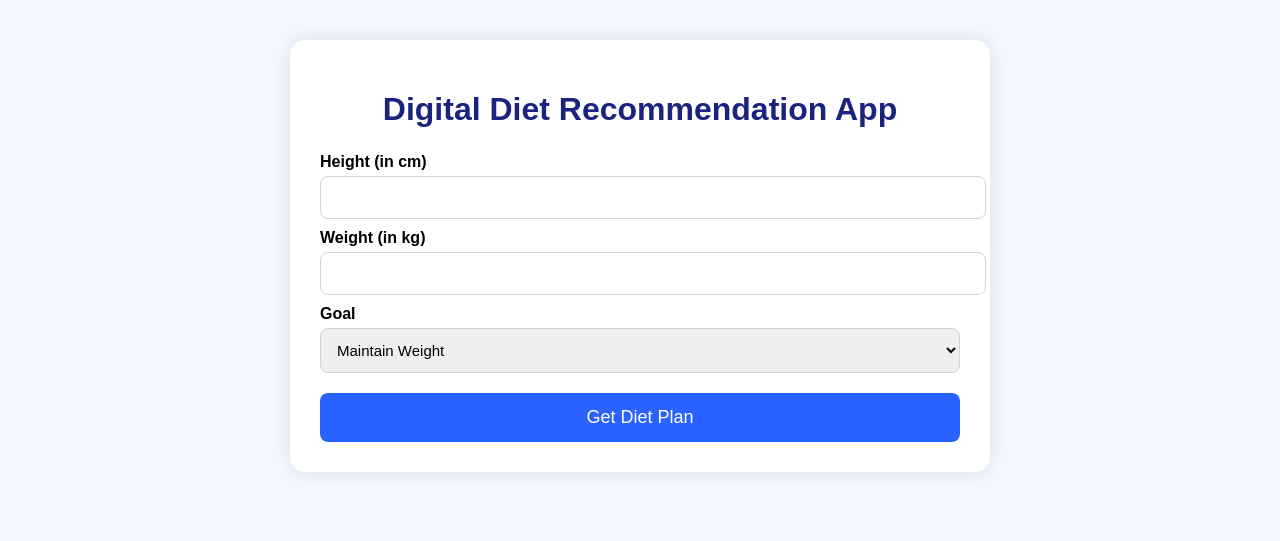
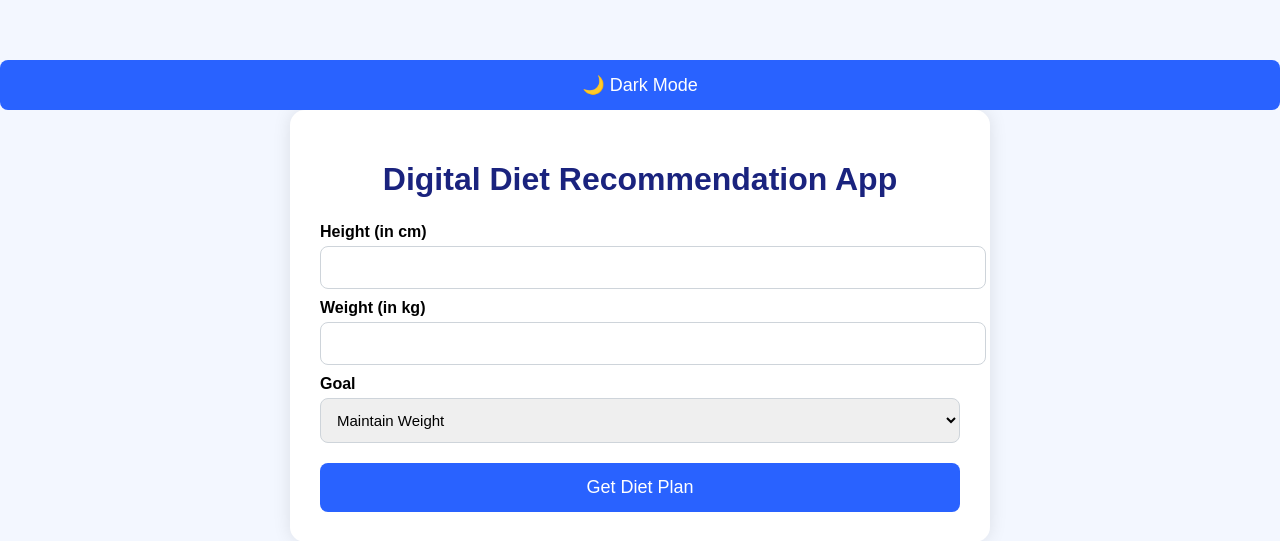
Before and after one commit to khushikatwe/digital-diet-app, a Flask app: page / in a window 1280 px wide. Shown: the top 541 px of the page. Run offline with Flask 3, Linux system fonts and the light colour scheme.

Commit message:
Update index.html

```diff
--- a/templates/index.html
+++ b/templates/index.html
@@ -8,6 +8,8 @@
 </head>
 
 <body>
+    <button id="toggle-dark">🌙 Dark Mode</button>
+
     <div class="container">
         <h1 class="title">Digital Diet Recommendation App</h1>
 
```
